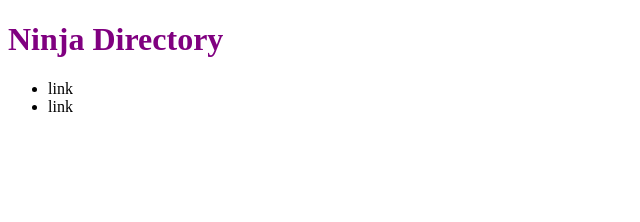
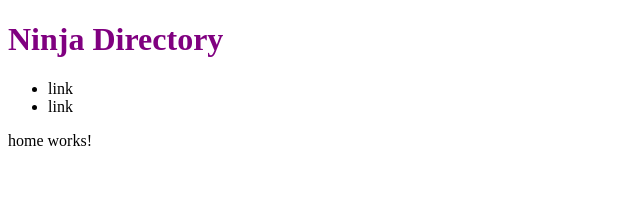
Before and after one commit to devo2540/ninja_directory-, an Angular app: page / in a window 1280 px wide. Shown: the top 222 px of the page, without its empty margins (0-640 px from the left). Built offline with nearby package versions, Linux system fonts and the light colour scheme.

Commit message:
add home directive to app.component.html

```diff
--- a/src/app/app.component.html
+++ b/src/app/app.component.html
@@ -1,4 +1,5 @@
-<!--The content below is only a placeholder and can be replaced.-->
+<!-- Main App -->
+
 <header>
     <h1> {{title}} </h1>
 </header>
@@ -9,3 +10,7 @@
         <li> link </li>
     </ul>
 </nav>
+
+<section id="main">
+    <app-home></app-home>
+</section>
--- a/src/app/app.component.ts
+++ b/src/app/app.component.ts
@@ -5,6 +5,7 @@ import { Component } from '@angular/core';
   templateUrl: './app.component.html',
   styleUrls: ['./app.component.css']
 })
+
 export class AppComponent {
   title = 'Ninja Directory';
   name = 'ninja';
```
